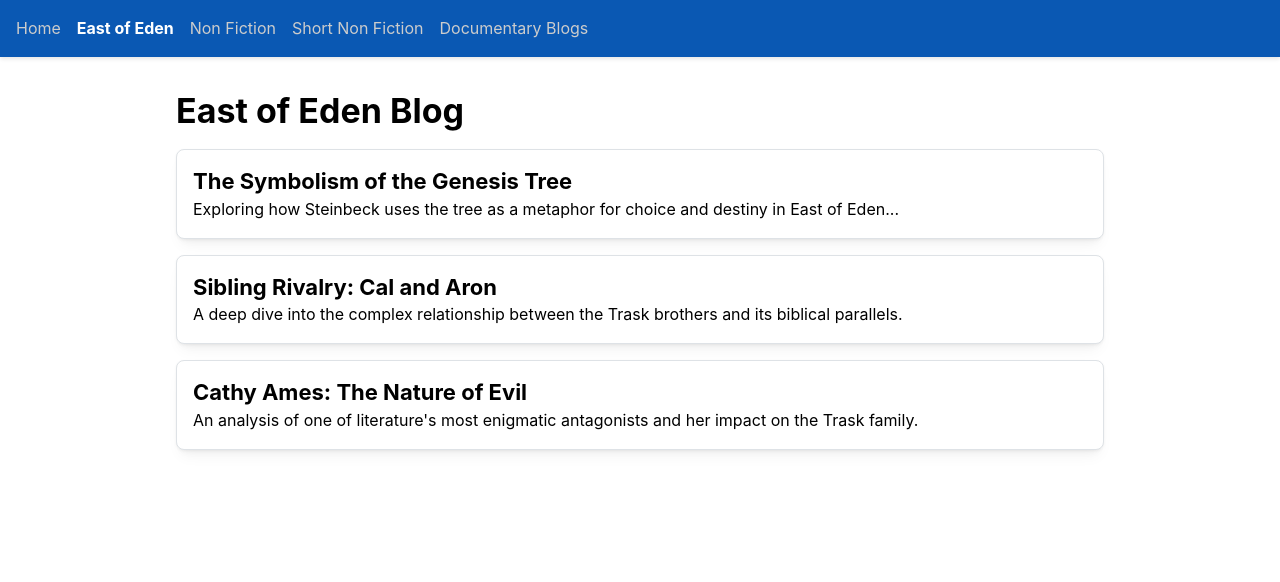
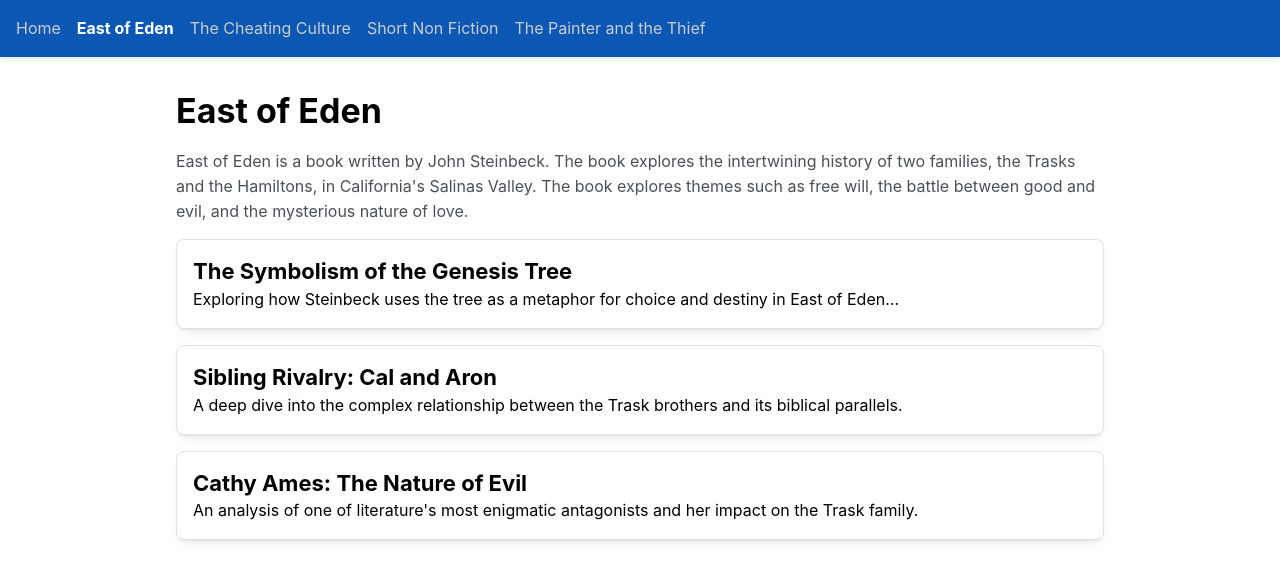
Before and after one commit to voidReq/goonsite, a Next.js app: page /jerry/east-of-eden in a window 1280 px wide. Shown: the top 582 px of the page. Built offline with nearby package versions, Linux system fonts and the light colour scheme.

Commit message:
SALINAS TEXT

```diff
--- a/app/jerry/components/navComponent.tsx
+++ b/app/jerry/components/navComponent.tsx
@@ -1,3 +1,5 @@
+"use client";
+
 import { Box } from "@mantine/core";
 import { usePathname } from "next/navigation";
 import Link from "next/link";
@@ -8,9 +10,9 @@ import styles from "./navComponent.module.css";
 const navLinks = [
     { label: "Home", href: "/jerry" },
     { label: "East of Eden", href: "/jerry/east-of-eden" },
-    { label: "Non Fiction", href: "/jerry/non-fiction" },
+    { label: "The Cheating Culture", href: "/jerry/cheating-culture" },
     { label: "Short Non Fiction", href: "/jerry/short-non-fiction" },
-    { label: "Documentary Blogs", href: "/jerry/documentary-blogs" },
+    { label: "The Painter and the Thief", href: "/jerry/painter-thief" },
 ];
 
 
--- a/app/jerry/east-of-eden/page.tsx
+++ b/app/jerry/east-of-eden/page.tsx
@@ -1,7 +1,9 @@
-"use client";
 import { Container, Title, Text, Paper, Stack, AppShell, MantineProvider } from "@mantine/core";
 import '@mantine/core/styles.css';
 import NavComponent from "../components/navComponent";
+import fs from 'fs';
+import matter from 'gray-matter';
+import showdown from 'showdown';
 
 // Example blog posts for East of Eden
 const posts = [
@@ -25,6 +27,16 @@ const posts = [
     },
 ];
 
+// Reusable function to load and parse a markdown file
+function loadMarkdownFile(filePath: string) {
+    const markdownContent = fs.readFileSync(filePath, 'utf-8');
+    const { data, content } = matter(markdownContent);
+    const converter = new showdown.Converter();
+    const html = converter.makeHtml(content);
+    return { data, html };
+}
+
+
 export default function EastOfEdenPage() {
     return (
         <MantineProvider>
@@ -32,8 +44,12 @@ export default function EastOfEdenPage() {
                 <NavComponent />
                 <Container size="md" py="xl">
                     <Title order={1} mb="md">
-                        East of Eden Blog
+                        East of Eden
                     </Title>
+                    <Text c="gray.7" style={{ margin: "16px 0" }}>
+                        East of Eden is a book written by John Steinbeck. The book explores the intertwining history of two families, the Trasks and the Hamiltons, in California's Salinas Valley.
+                        The book explores themes such as free will, the battle between good and evil, and the mysterious nature of love.
+                    </Text>
                     <Stack>
                         {posts.map((post) => (
                             <Paper key={post.id} withBorder shadow="sm" p="md" radius="md">
--- a/app/jerry/page.tsx
+++ b/app/jerry/page.tsx
@@ -41,10 +41,12 @@ export default function JerryMain() {
             <NavComponent />
             <Container size="sm" py="xl">
                 <Title order={1} ta="center" mb="xs">
-                    Jerry's Blog Home
+                    Jerry's Writing Blog
                 </Title>
                 <Text ta="center" c="dimmed" mb="xl">
-                    Welcome! Explore my writing and thoughts on literature, non-fiction, and documentaries.
+                    Welcome to my website!
+                    This blog contains a collection of essays I wrote for my AP Lang class.
+                    Take a look around at what's here!
                 </Text>
                 <SimpleGrid cols={{ base: 1, sm: 2 }} spacing="lg">
                     {links.map(link => (
```
Also changed, not shown: app/jerry/data.json (deleted), 1 other file (tests, documents, lock files or other folders).
